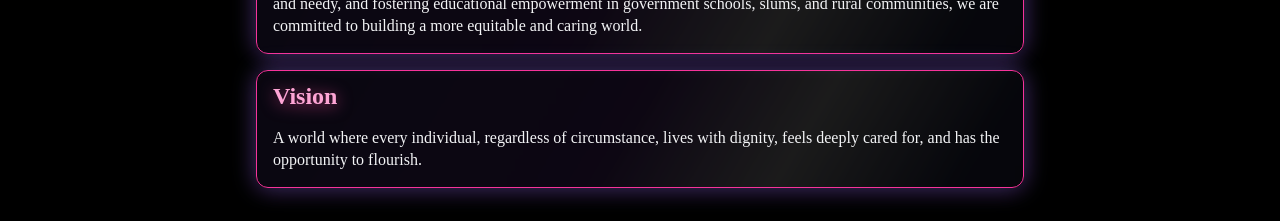
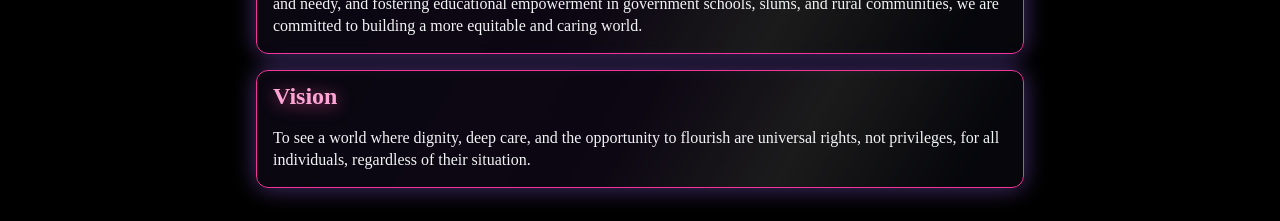
Before and after one commit to vamsiram10/ngo-A, a Next.js app: page / in a window 1280 px wide. Shown: the part 1240-1461 px from the top of the page. Built offline with nearby package versions, Linux system fonts and the light colour scheme.

Commit message:
about home

```diff
--- a/src/components/section/homesections/homeabout/HomeAbout.jsx
+++ b/src/components/section/homesections/homeabout/HomeAbout.jsx
@@ -4,7 +4,7 @@ import { useRef, useEffect } from "react";
 const missionStatement =
   "Avasa Foundation is dedicated to holistic outreach, creating sustainable positive impact in the lives of the most vulnerable. From nurturing emotional well-being in care homes to providing lifeline resources for the homeless and needy, and fostering educational empowerment in government schools, slums, and rural communities, we are committed to building a more equitable and caring world.";
 const visionStatement =
-  "A world where every individual, regardless of circumstance, lives with dignity, feels deeply cared for, and has the opportunity to flourish.";
+  "To see a world where dignity, deep care, and the opportunity to flourish are universal rights, not privileges, for all individuals, regardless of their situation.";
 
 const shinyStyle = `
   .shiny-block {
```
